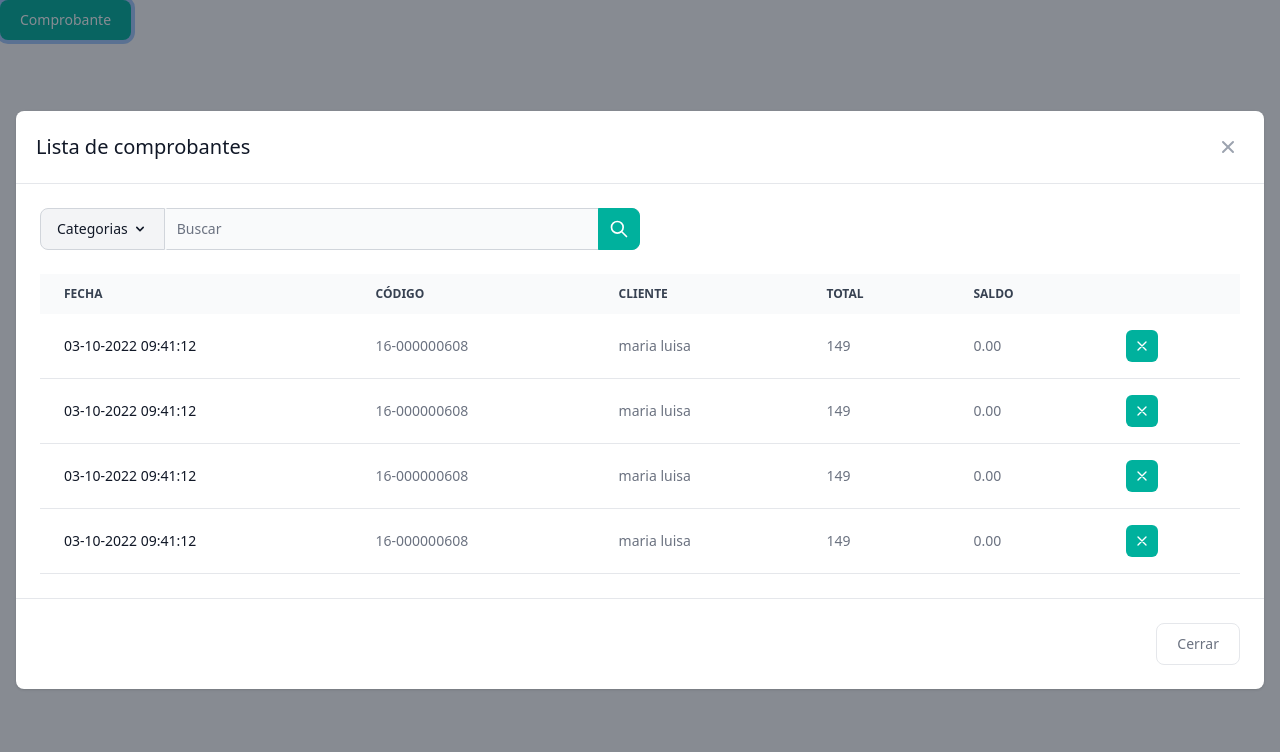
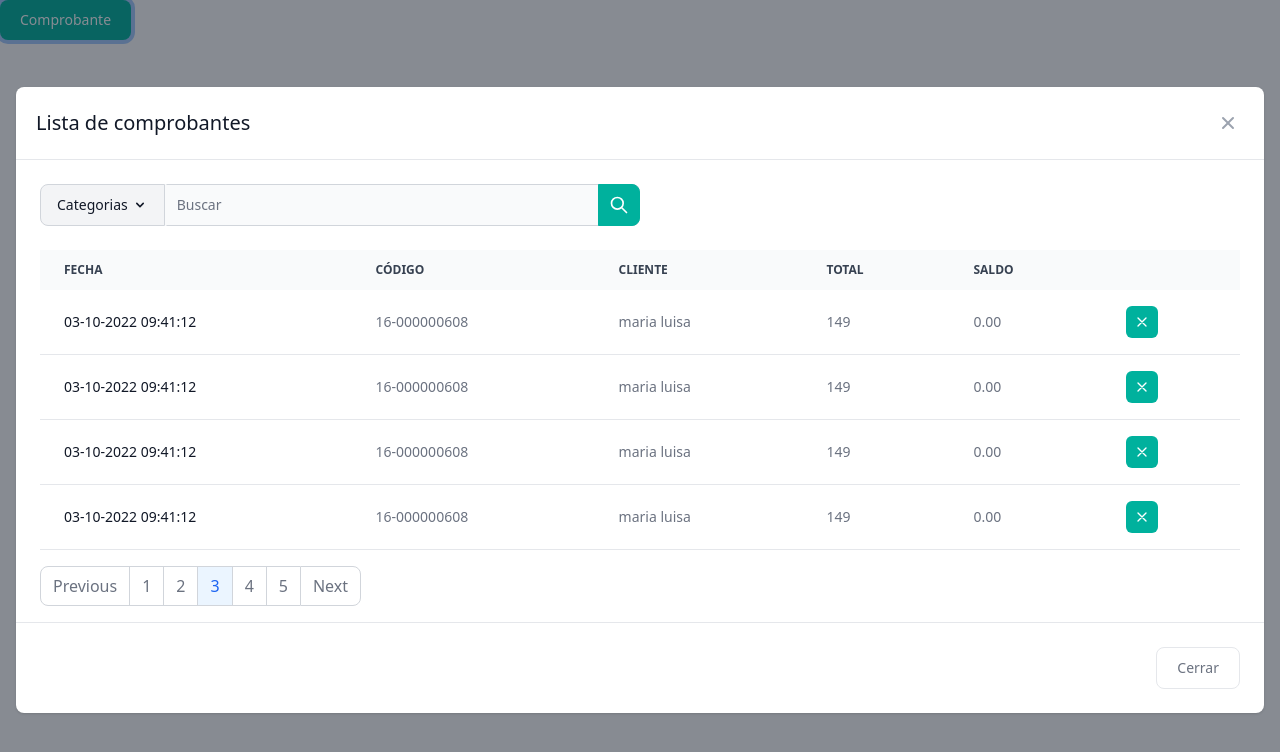
Before and after one commit to Lutimi/switchpostl, a website: page test.html in a window 1280 px wide. Both pictures are taken after a click on the button "Comprobante". Drawn offline with nearby package versions, Linux system fonts and the light colour scheme; files that its build step writes are made by us from their sources.

Commit message:
add paginator

```diff
--- a/test.html
+++ b/test.html
@@ -417,13 +417,49 @@
 
                         </tbody>
                     </table>
+                    <nav aria-label="Page navigation example justify-end">
+                        <ul class="inline-flex -space-x-px">
+                            <li>
+                                <a href="#"
+                                    class="py-2 px-3 ml-0 leading-tight text-gray-500 bg-white rounded-l-lg border border-gray-300 hover:bg-gray-100 hover:text-gray-700 dark:bg-gray-800 dark:border-gray-700 dark:text-gray-400 dark:hover:bg-gray-700 dark:hover:text-white">Previous</a>
+                            </li>
+                            <li>
+                                <a href="#"
+                                    class="py-2 px-3 leading-tight text-gray-500 bg-white border border-gray-300 hover:bg-gray-100 hover:text-gray-700 dark:bg-gray-800 dark:border-gray-700 dark:text-gray-400 dark:hover:bg-gray-700 dark:hover:text-white">1</a>
+                            </li>
+                            <li>
+                                <a href="#"
+                                    class="py-2 px-3 leading-tight text-gray-500 bg-white border border-gray-300 hover:bg-gray-100 hover:text-gray-700 dark:bg-gray-800 dark:border-gray-700 dark:text-gray-400 dark:hover:bg-gray-700 dark:hover:text-white">2</a>
+                            </li>
+                            <li>
+                                <a href="#" aria-current="page"
+                                    class="py-2 px-3 text-blue-600 bg-blue-50 border border-gray-300 hover:bg-blue-100 hover:text-blue-700 dark:border-gray-700 dark:bg-gray-700 dark:text-white">3</a>
+                            </li>
+                            <li>
+                                <a href="#"
+                                    class="py-2 px-3 leading-tight text-gray-500 bg-white border border-gray-300 hover:bg-gray-100 hover:text-gray-700 dark:bg-gray-800 dark:border-gray-700 dark:text-gray-400 dark:hover:bg-gray-700 dark:hover:text-white">4</a>
+                            </li>
+                            <li>
+                                <a href="#"
+                                    class="py-2 px-3 leading-tight text-gray-500 bg-white border border-gray-300 hover:bg-gray-100 hover:text-gray-700 dark:bg-gray-800 dark:border-gray-700 dark:text-gray-400 dark:hover:bg-gray-700 dark:hover:text-white">5</a>
+                            </li>
+                            <li>
+                                <a href="#"
+                                    class="py-2 px-3 leading-tight text-gray-500 bg-white rounded-r-lg border border-gray-300 hover:bg-gray-100 hover:text-gray-700 dark:bg-gray-800 dark:border-gray-700 dark:text-gray-400 dark:hover:bg-gray-700 dark:hover:text-white">Next</a>
+                            </li>
+                        </ul>
+                    </nav>
                 </div>
+
+
                 <!-- Modal footer -->
                 <div
                     class="flex items-end justify-end p-6 space-x-2 rounded-b border-t border-gray-200 dark:border-gray-600">
                     <!-- <button data-modal-toggle="extralarge-modal" type="button"
                         class="text-white bg-primary hover:bg-emerald-500 focus:ring-4 focus:outline-none focus:ring-blue-300 font-medium rounded-lg text-sm px-5 py-2.5 text-center dark:bg-blue-600 dark:hover:bg-primary dark:focus:ring-blue-800">I
                         accept</button> -->
+
+
                     <button data-modal-toggle="extralarge-modal" type="button"
                         class="text-gray-500 bg-white hover:bg-gray-100 focus:ring-4 focus:outline-none focus:ring-gray-200 rounded-lg border border-gray-200 text-sm font-medium px-5 py-2.5 hover:text-gray-900 focus:z-10 dark:bg-gray-700 dark:text-gray-300 dark:border-gray-500 dark:hover:text-white dark:hover:bg-gray-600 dark:focus:ring-gray-600">Cerrar</button>
                 </div>
```
